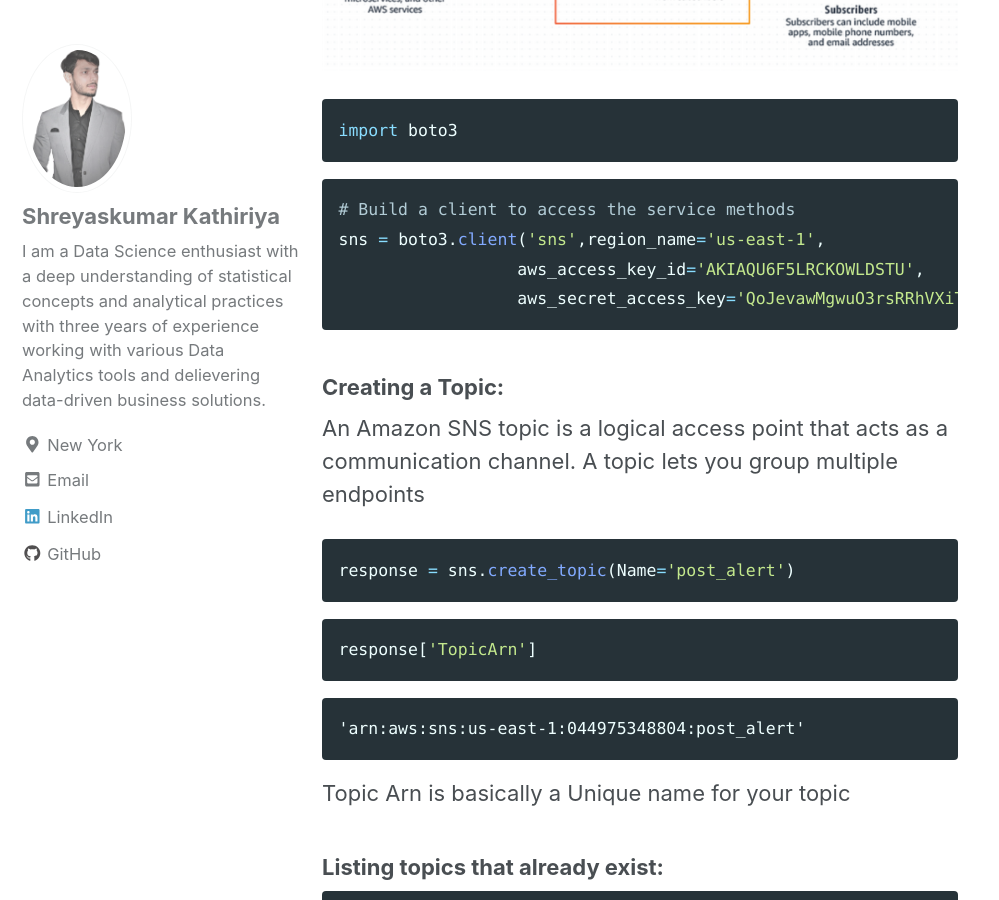
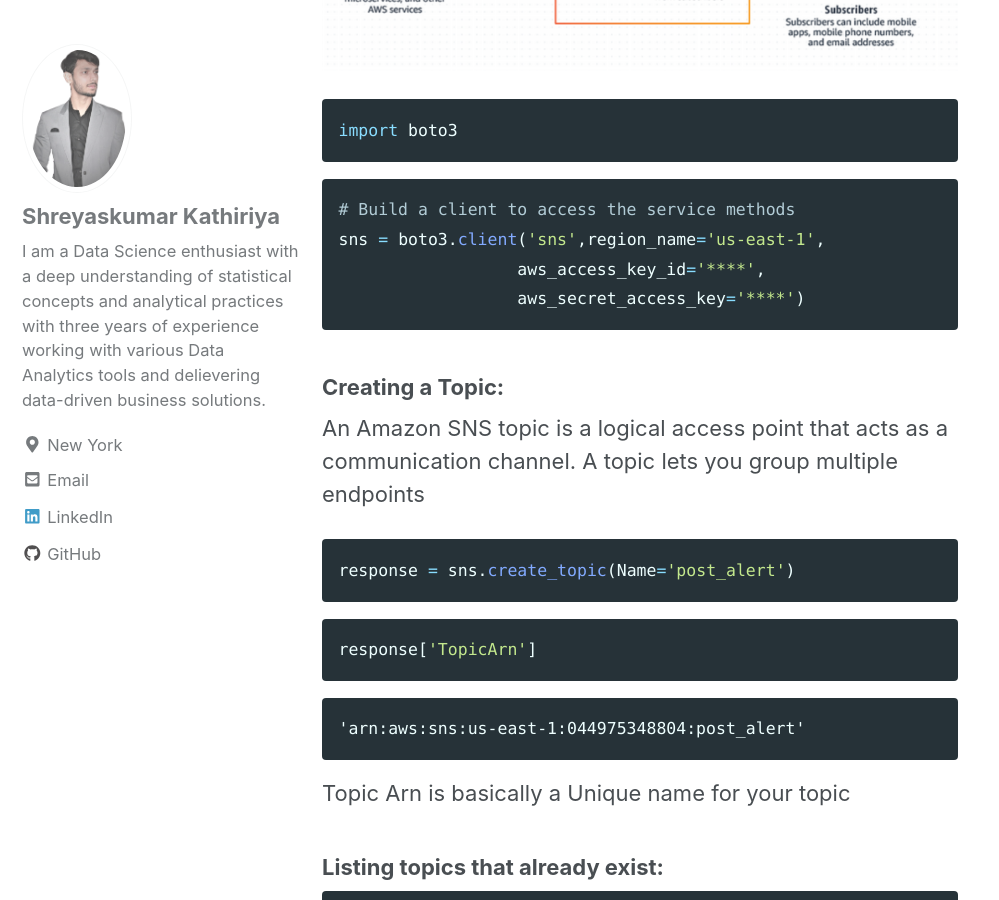
Before and after one commit to Shreyash1811/Shreyash1811.github.io, a Jekyll site: the page built from _posts/2020-06-18-aws_sns_boto3.md, in a window 1280 px wide and 900 px high, scrolled down 1810 px. Shown: the whole window, without its empty margins (0-999 px from the left). Built offline with Jekyll 4.4.1, drawn with Linux system fonts in a browser that asks for light colours; nearby versions of some CDN libraries.

Commit message:
Update 2020-06-18-aws_sns_boto3.md

````diff
--- a/_posts/2020-06-18-aws_sns_boto3.md
+++ b/_posts/2020-06-18-aws_sns_boto3.md
@@ -34,8 +34,8 @@
 ```python
 # Build a client to access the service methods
 sns = boto3.client('sns',region_name='us-east-1',
-                  aws_access_key_id='AKIAQU6F5LRCKOWLDSTU',
-                  aws_secret_access_key='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')
+                  aws_access_key_id='****',
+                  aws_secret_access_key='****')
 ```
 
 ### Creating a Topic:
@@ -477,8 +477,3 @@
 
 ### That is about all the basic functions for SNS that you would need to get started.
 # Happy Learning
-
-
-```python
-
-```
````
